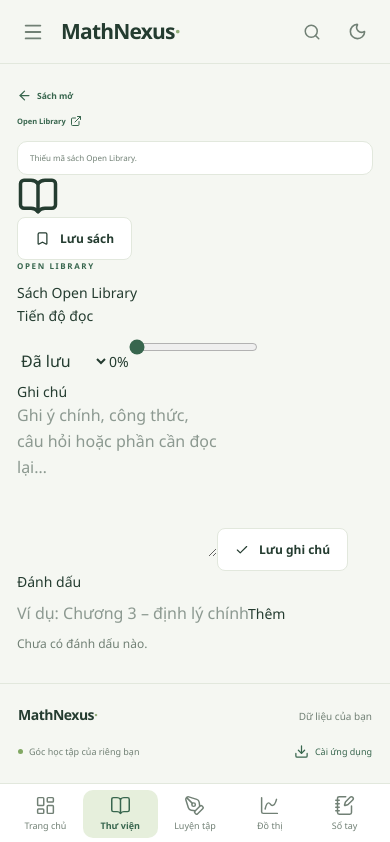
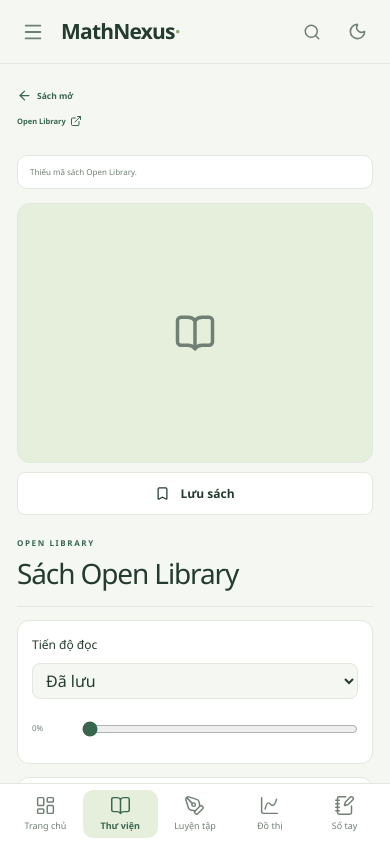
Before and after one commit to koko999-tien/mathnexus, a React (Vite) app: page /library/book-info in a window 390 px wide. Shown: the top 842 px of the page. Built offline with nearby package versions, Linux system fonts and the light colour scheme.

Commit message:
style: add reading shelf and book workspace UI

```diff
--- a/src/pages/library.css
+++ b/src/pages/library.css
@@ -745,3 +745,293 @@
     min-height: 68vh;
   }
 }
+
+
+.library-reading-progress {
+  position: relative;
+  height: 5px;
+  margin: 9px 0;
+  overflow: hidden;
+  border-radius: 999px;
+  background: var(--color-line);
+}
+
+.library-reading-progress > span {
+  display: block;
+  height: 100%;
+  border-radius: inherit;
+  background: var(--color-accent);
+}
+
+.library-book-detail {
+  display: grid;
+  gap: 14px;
+}
+
+.library-book-detail-grid {
+  display: grid;
+  grid-template-columns: minmax(180px, 240px) minmax(0, 1fr);
+  gap: 22px;
+  align-items: start;
+}
+
+.library-book-detail-side {
+  position: sticky;
+  top: 18px;
+  display: grid;
+  gap: 9px;
+}
+
+.library-book-detail-cover {
+  display: grid;
+  min-height: 290px;
+  overflow: hidden;
+  border: 1px solid var(--color-line);
+  border-radius: 13px;
+  background: var(--color-mist);
+  color: var(--color-muted);
+  place-items: center;
+}
+
+.library-book-detail-cover img {
+  width: 100%;
+  height: 100%;
+  min-height: 290px;
+  object-fit: cover;
+}
+
+.library-book-detail-main {
+  display: grid;
+  gap: 13px;
+  min-width: 0;
+}
+
+.library-book-detail-main > header {
+  padding-bottom: 10px;
+  border-bottom: 1px solid var(--color-line);
+}
+
+.library-book-detail-main h1 {
+  max-width: 900px;
+  margin: 4px 0 7px;
+  font-size: clamp(28px, 5vw, 48px);
+  line-height: 1.05;
+  letter-spacing: -.04em;
+}
+
+.library-book-subtitle {
+  margin: 0 0 7px;
+  color: var(--color-muted);
+  font-size: 10px;
+}
+
+.library-book-meta {
+  display: flex;
+  flex-wrap: wrap;
+  gap: 6px 12px;
+  color: var(--color-muted);
+  font-size: 8px;
+}
+
+.library-book-section {
+  display: grid;
+  gap: 9px;
+  padding: 14px;
+  border: 1px solid var(--color-line);
+  border-radius: 12px;
+  background: var(--color-panel);
+}
+
+.library-book-section h2 {
+  margin: 0;
+  font-size: 12px;
+}
+
+.library-book-description {
+  margin: 0;
+  white-space: pre-line;
+  color: var(--color-ink);
+  font-size: 9px;
+  line-height: 1.7;
+}
+
+.library-reading-controls {
+  display: grid;
+  grid-template-columns: minmax(130px, 180px) minmax(0, 1fr);
+  gap: 10px;
+  align-items: center;
+}
+
+.library-reading-controls select {
+  min-height: 36px;
+  padding: 0 9px;
+  border: 1px solid var(--color-line);
+  border-radius: 8px;
+  background: var(--color-bg);
+  color: var(--color-ink);
+  font-size: 8px;
+}
+
+.library-reading-controls label {
+  display: grid;
+  grid-template-columns: 42px minmax(0, 1fr);
+  gap: 8px;
+  align-items: center;
+  color: var(--color-muted);
+  font-size: 8px;
+}
+
+.library-reading-controls input[type="range"] {
+  width: 100%;
+}
+
+.library-book-section textarea,
+.library-bookmark-form input {
+  width: 100%;
+  border: 1px solid var(--color-line);
+  border-radius: 9px;
+  background: var(--color-bg);
+  color: var(--color-ink);
+  font: inherit;
+}
+
+.library-book-section textarea {
+  padding: 10px;
+  resize: vertical;
+  font-size: 8.5px;
+  line-height: 1.55;
+}
+
+.library-bookmark-form,
+.library-inside-search {
+  display: grid;
+  gap: 7px;
+}
+
+.library-bookmark-form {
+  grid-template-columns: minmax(0, 1fr) auto;
+}
+
+.library-bookmark-form input {
+  min-height: 36px;
+  padding: 0 9px;
+  font-size: 8px;
+}
+
+.library-bookmark-form button {
+  min-height: 36px;
+  padding: 0 11px;
+  border: 1px solid var(--color-ink);
+  border-radius: 8px;
+  background: var(--color-ink);
+  color: var(--color-panel);
+  font-size: 8px;
+  font-weight: 700;
+}
+
+.library-bookmark-list {
+  display: grid;
+  gap: 6px;
+}
+
+.library-bookmark-list > div {
+  display: flex;
+  justify-content: space-between;
+  gap: 10px;
+  align-items: center;
+  padding: 8px 9px;
+  border: 1px solid var(--color-line);
+  border-radius: 8px;
+  background: var(--color-bg);
+  font-size: 8px;
+}
+
+.library-bookmark-list button {
+  display: grid;
+  flex: 0 0 auto;
+  width: 28px;
+  height: 28px;
+  border: 0;
+  background: transparent;
+  color: var(--color-muted);
+  place-items: center;
+}
+
+.library-inside-results {
+  display: grid;
+  gap: 8px;
+}
+
+.library-inside-results article {
+  padding: 10px;
+  border: 1px solid var(--color-line);
+  border-radius: 9px;
+  background: var(--color-bg);
+}
+
+.library-inside-results article p {
+  margin: 0;
+  font-size: 8.5px;
+  line-height: 1.6;
+}
+
+.library-inside-results article small {
+  display: block;
+  margin-top: 5px;
+  color: var(--color-muted);
+  font-size: 7px;
+}
+
+.library-book-links {
+  display: flex;
+  flex-wrap: wrap;
+  gap: 6px;
+}
+
+.library-book-links a {
+  display: inline-flex;
+  align-items: center;
+  gap: 4px;
+  padding: 5px 7px;
+  border: 1px solid var(--color-line);
+  border-radius: 7px;
+  color: var(--color-ink);
+  font-size: 7.5px;
+}
+
+@media (max-width: 760px) {
+  .library-book-detail-grid {
+    grid-template-columns: 1fr;
+  }
+
+  .library-book-detail-side {
+    position: static;
+    grid-template-columns: minmax(120px, 180px) minmax(0, 1fr);
+    align-items: start;
+  }
+
+  .library-book-detail-cover {
+    grid-row: span 2;
+    min-height: 220px;
+  }
+
+  .library-book-detail-cover img {
+    min-height: 220px;
+  }
+}
+
+@media (max-width: 520px) {
+  .library-book-detail-side,
+  .library-reading-controls,
+  .library-bookmark-form {
+    grid-template-columns: 1fr;
+  }
+
+  .library-book-detail-cover {
+    min-height: 260px;
+  }
+
+  .library-book-detail-cover img {
+    min-height: 260px;
+  }
+}
```
